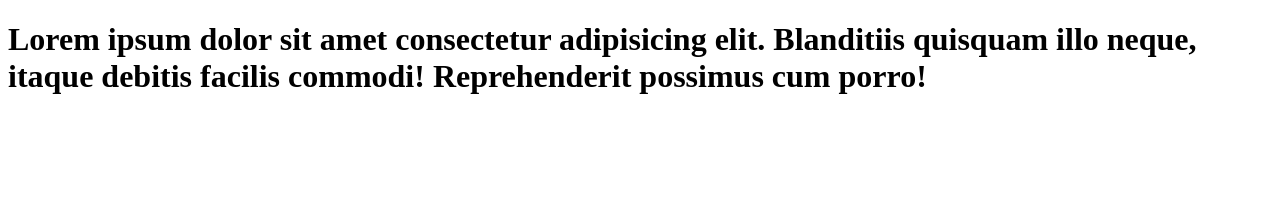
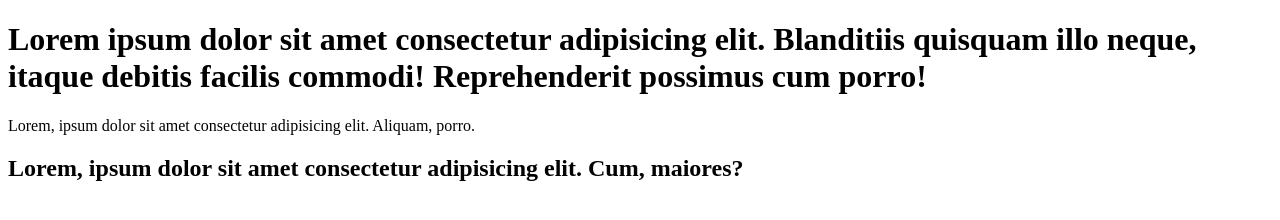
Before and after one commit to rakesh8209/Git4, a plain HTML site: page one/index.html in a window 1280 px wide. Drawn offline with Linux system fonts and the light colour scheme.

Commit message:
add h2 in index file

```diff
--- a/one/index.html
+++ b/one/index.html
@@ -7,5 +7,7 @@
 </head>
 <body>
    <h1>Lorem ipsum dolor sit amet consectetur adipisicing elit. Blanditiis quisquam illo neque, itaque debitis facilis commodi! Reprehenderit possimus cum porro!</h1>
+   <p>Lorem, ipsum dolor sit amet consectetur adipisicing elit. Aliquam, porro.</p>
+   <h2>Lorem, ipsum dolor sit amet consectetur adipisicing elit. Cum, maiores?</h2>
 </body>
 </html>
```
